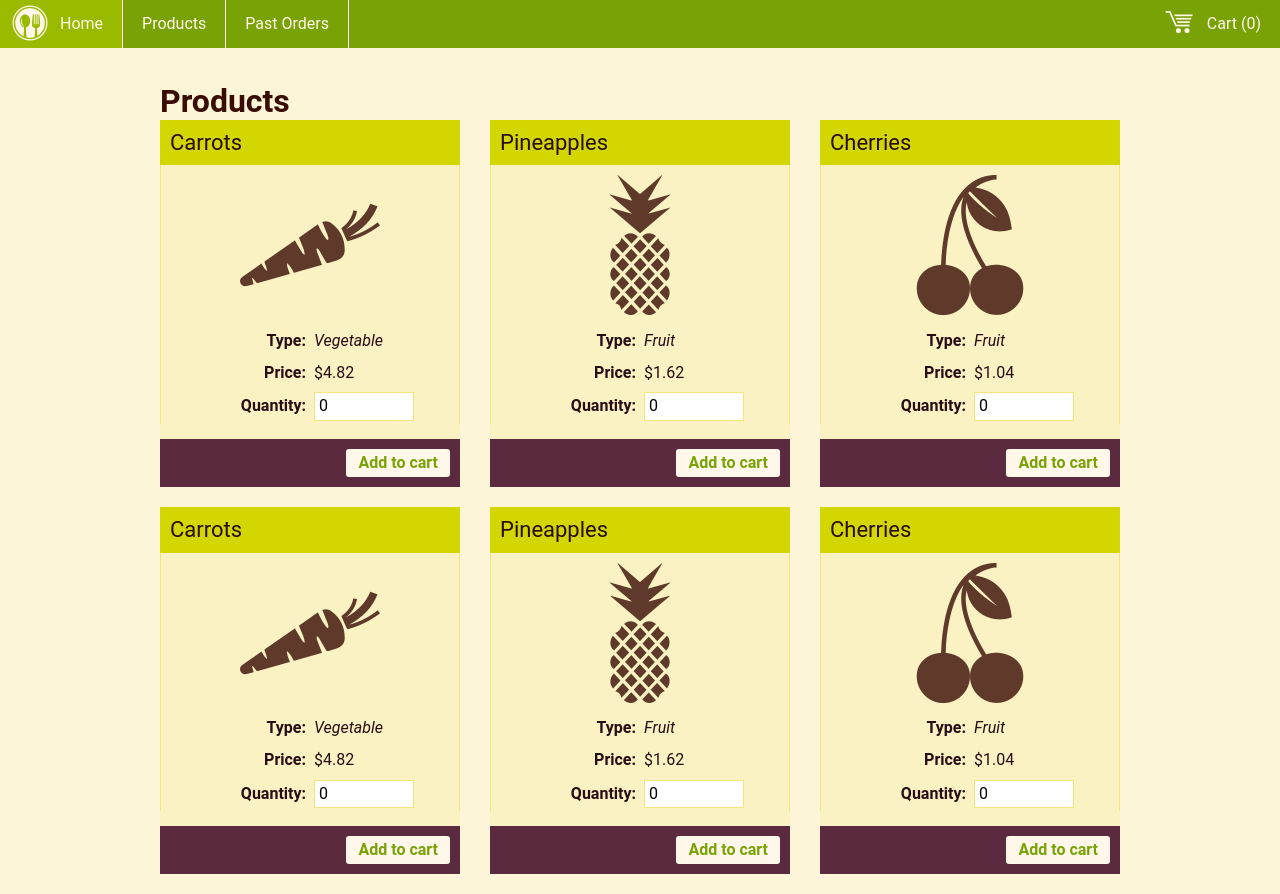
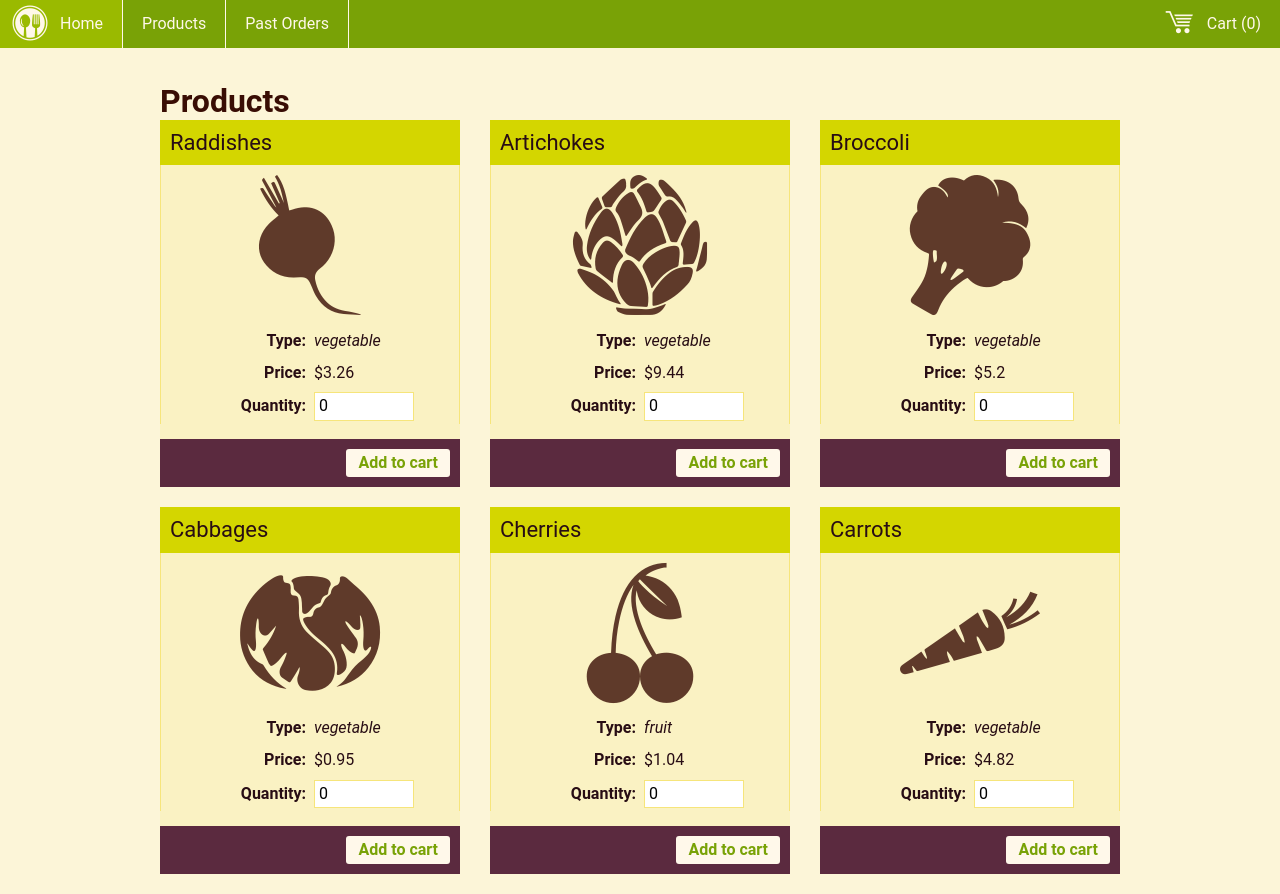
Before and after one commit to khoovenjin/vue-js-e-commerce-clone, a Vue app: page /products in a window 1280 px wide. Built offline with nearby package versions, Linux system fonts and the light colour scheme.

Commit message:
refactor(view): re-structure code to utilize product card component

```diff
--- a/src/views/Products.vue
+++ b/src/views/Products.vue
@@ -3,227 +3,22 @@
     <h1>Products</h1>
 
     <div class="card-container">
-      <div class="card">
-        <div class="card-title">Carrots</div>
-        <div class="card-body">
-          <i class="icofont-10x icofont-carrot"></i>
-          <form>
-            <div class="row">
-              <div class="cell">
-                <label>Type:</label>
-              </div>
-              <div class="cell">
-                <em>Vegetable</em>
-              </div>
-            </div>
-            <div class="row">
-              <div class="cell">
-                <label>Price:</label>
-              </div>
-              <div class="cell">$4.82</div>
-            </div>
-            <div class="row">
-              <div class="cell">
-                <label>Quantity:</label>
-              </div>
-              <div class="cell">
-                <input
-                  type="number"
-                  value="0"
-                />
-              </div>
-            </div>
-          </form>
-        </div>
-        <div class="card-footer">
-          <button class="btn btn-light">Add to cart</button>
-        </div>
-      </div>
-
-      <div class="card">
-        <div class="card-title">Pineapples</div>
-        <div class="card-body">
-          <i class="icofont-10x icofont-pineapple"></i>
-          <form>
-            <div class="row">
-              <div class="cell">
-                <label>Type:</label>
-              </div>
-              <div class="cell">
-                <em>Fruit</em>
-              </div>
-            </div>
-            <div class="row">
-              <div class="cell">
-                <label>Price:</label>
-              </div>
-              <div class="cell">$1.62</div>
-            </div>
-            <div class="row">
-              <div class="cell">
-                <label>Quantity:</label>
-              </div>
-              <div class="cell">
-                <input
-                  type="number"
-                  value="0"
-                />
-              </div>
-            </div>
-          </form>
-        </div>
-        <div class="card-footer">
-          <button class="btn btn-light">Add to cart</button>
-        </div>
-      </div>
-
-      <div class="card">
-        <div class="card-title">Cherries</div>
-        <div class="card-body">
-          <i class="icofont-10x icofont-cherry"></i>
-          <form>
-            <div class="row">
-              <div class="cell">
-                <label>Type:</label>
-              </div>
-              <div class="cell">
-                <em>Fruit</em>
-              </div>
-            </div>
-            <div class="row">
-              <div class="cell">
-                <label>Price:</label>
-              </div>
-              <div class="cell">$1.04</div>
-            </div>
-            <div class="row">
-              <div class="cell">
-                <label>Quantity:</label>
-              </div>
-              <div class="cell">
-                <input
-                  type="number"
-                  value="0"
-                />
-              </div>
-            </div>
-          </form>
-        </div>
-        <div class="card-footer">
-          <button class="btn btn-light">Add to cart</button>
-        </div>
-      </div>
-
-      <div class="card">
-        <div class="card-title">Carrots</div>
-        <div class="card-body">
-          <i class="icofont-10x icofont-carrot"></i>
-          <form>
-            <div class="row">
-              <div class="cell">
-                <label>Type:</label>
-              </div>
-              <div class="cell">
-                <em>Vegetable</em>
-              </div>
-            </div>
-            <div class="row">
-              <div class="cell">
-                <label>Price:</label>
-              </div>
-              <div class="cell">$4.82</div>
-            </div>
-            <div class="row">
-              <div class="cell">
-                <label>Quantity:</label>
-              </div>
-              <div class="cell">
-                <input
-                  type="number"
-                  value="0"
-                />
-              </div>
-            </div>
-          </form>
-        </div>
-        <div class="card-footer">
-          <button class="btn btn-light">Add to cart</button>
-        </div>
-      </div>
-
-      <div class="card">
-        <div class="card-title">Pineapples</div>
-        <div class="card-body">
-          <i class="icofont-10x icofont-pineapple"></i>
-          <form>
-            <div class="row">
-              <div class="cell">
-                <label>Type:</label>
-              </div>
-              <div class="cell">
-                <em>Fruit</em>
-              </div>
-            </div>
-            <div class="row">
-              <div class="cell">
-                <label>Price:</label>
-              </div>
-              <div class="cell">$1.62</div>
-            </div>
-            <div class="row">
-              <div class="cell">
-                <label>Quantity:</label>
-              </div>
-              <div class="cell">
-                <input
-                  type="number"
-                  value="0"
-                />
-              </div>
-            </div>
-          </form>
-        </div>
-        <div class="card-footer">
-          <button class="btn btn-light">Add to cart</button>
-        </div>
-      </div>
-
-      <div class="card">
-        <div class="card-title">Cherries</div>
-        <div class="card-body">
-          <i class="icofont-10x icofont-cherry"></i>
-          <form>
-            <div class="row">
-              <div class="cell">
-                <label>Type:</label>
-              </div>
-              <div class="cell">
-                <em>Fruit</em>
-              </div>
-            </div>
-            <div class="row">
-              <div class="cell">
-                <label>Price:</label>
-              </div>
-              <div class="cell">$1.04</div>
-            </div>
-            <div class="row">
-              <div class="cell">
-                <label>Quantity:</label>
-              </div>
-              <div class="cell">
-                <input
-                  type="number"
-                  value="0"
-                />
-              </div>
-            </div>
-          </form>
-        </div>
-        <div class="card-footer">
-          <button class="btn btn-light">Add to cart</button>
-        </div>
-      </div>
+      <ProductCard
+        v-for="item in inventory.slice(0, 6)"
+        :key="item.id"
+        class="card"
+        :item="item"
+        :addToCart="addToCart"
+      />
     </div>
   </main>
 </template>
+
+<script>
+import ProductCard from '../components/ProductCard.vue';
+
+export default {
+  props: ['inventory', 'addToCart'],
+  components: { ProductCard }
+};
+</script>
```
